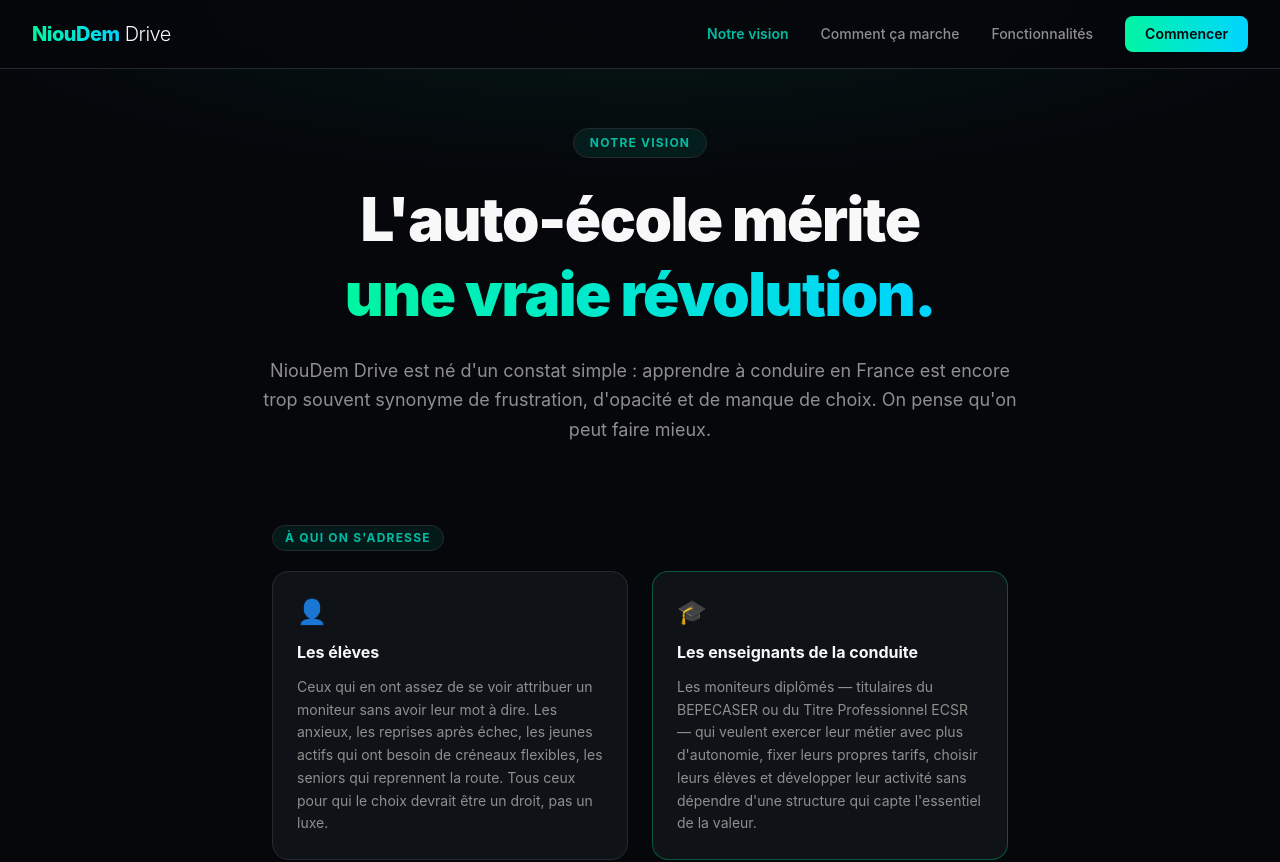
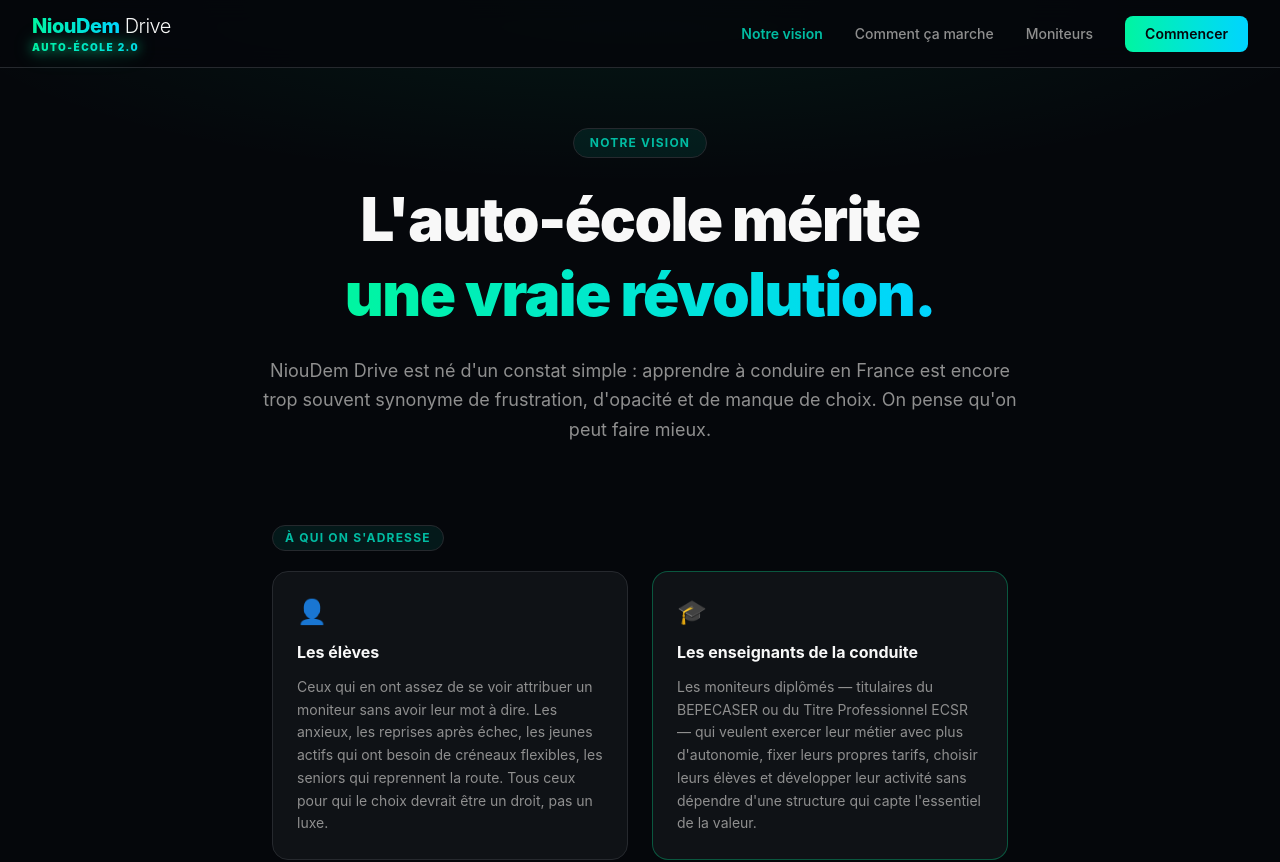
Before and after one commit to Wallace-93/Nioudem-Drive, a Next.js app: page /vision in a window 1280 px wide. Shown: the top 862 px of the page. Built offline with nearby package versions, Linux system fonts and the light colour scheme.

Commit message:
maj design home

```diff
--- a/app/page.tsx
+++ b/app/page.tsx
@@ -58,7 +58,7 @@
 
           {/* Contenu central */}
           <div className="text-center flex-1">
-            <div className="inline-flex items-center gap-2 px-4 py-1.5 rounded-full mb-8 mt-4 bg-primary/10 border border-border text-xs font-semibold text-primary tracking-wide">
+            <div className="inline-flex items-center gap-2 px-4 py-1.5 rounded-full mb-6 mt-16 bg-primary/10 border border-border text-xs font-semibold text-primary tracking-wide">
               <svg className="w-3 h-3" fill="currentColor" viewBox="0 0 20 20"><path d="M11.3 1.046A1 1 0 0112 2v5h4a1 1 0 01.82 1.573l-7 10A1 1 0 018 18v-5H4a1 1 0 01-.82-1.573l7-10a1 1 0 011.12-.38z"/></svg>
               La plateforme des moniteurs indépendants
             </div>
--- a/app/vision/page.tsx
+++ b/app/vision/page.tsx
@@ -10,16 +10,28 @@
   return (
     <div className="font-sans text-foreground overflow-x-hidden min-h-screen">
       {/* NAV */}
-      <nav className="fixed top-0 w-full z-50 px-4 md:px-8 py-4 flex items-center justify-between bg-background/85 backdrop-blur-md border-b border-border">
-        <Link href="/" className="text-xl font-extrabold tracking-tight">
-          <span className="bg-gradient-to-r from-[#00F5A0] to-[#00D4FF] bg-clip-text text-transparent">NiouDem</span>
-          <span className="font-light text-foreground"> Drive</span>
+      <nav className="fixed top-0 w-full z-50 px-4 md:px-8 py-3 flex items-center justify-between bg-background/85 backdrop-blur-md border-b border-border">
+        <Link href="/" className="flex flex-col">
+          <span className="text-xl font-extrabold tracking-tight">
+            <span className="bg-gradient-to-r from-[#00F5A0] to-[#00D4FF] bg-clip-text text-transparent">NiouDem</span>
+            <span className="font-light text-foreground"> Drive</span>
+          </span>
+          <span className="text-[10px] font-black tracking-[0.15em] uppercase"
+            style={{
+              background: "linear-gradient(135deg, #00F5A0, #00D4FF)",
+              WebkitBackgroundClip: "text",
+              WebkitTextFillColor: "transparent",
+              filter: "drop-shadow(0 0 4px rgba(0,245,160,0.7))",
+              animation: "laserPulse 2s ease-in-out infinite"
+            }}>
+            auto-école 2.0
+          </span>
         </Link>
         <div className="hidden md:flex items-center gap-8">
-          <Link href="/vision" className="text-primary text-sm font-semibold transition-colors">Notre vision</Link>
+          <Link href="/vision" className="text-primary text-sm font-semibold">Notre vision</Link>
           <Link href="/#comment" className="text-muted-foreground text-sm font-medium hover:text-primary transition-colors">Comment ça marche</Link>
-          <Link href="/#features" className="text-muted-foreground text-sm font-medium hover:text-primary transition-colors">Fonctionnalités</Link>
-          <Link href="/inscription" className="px-5 py-2 rounded-lg text-sm font-semibold bg-gradient-to-r from-[#00F5A0] to-[#00D4FF] text-background hover:opacity-90 transition-opacity">
+          <Link href="/resultats" className="text-muted-foreground text-sm font-medium hover:text-primary transition-colors">Moniteurs</Link>
+          <Link href="/inscription" className="px-5 py-2 rounded-lg text-sm font-semibold bg-gradient-to-r from-[#00F5A0] to-[#00D4FF] text-background hover:opacity-90 active:scale-95 transition-all">
             Commencer
           </Link>
         </div>
```
